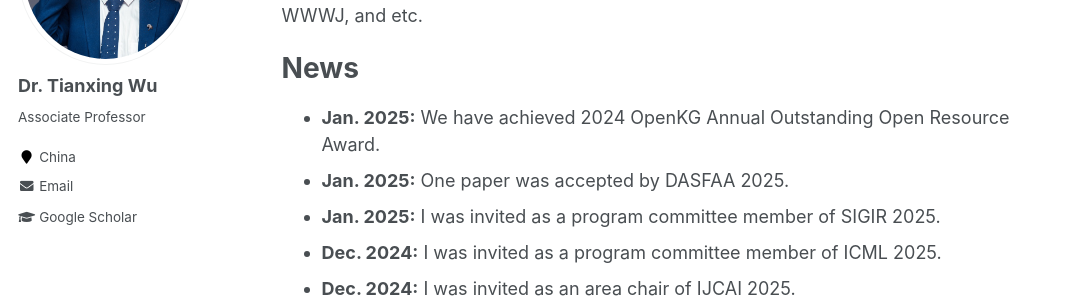
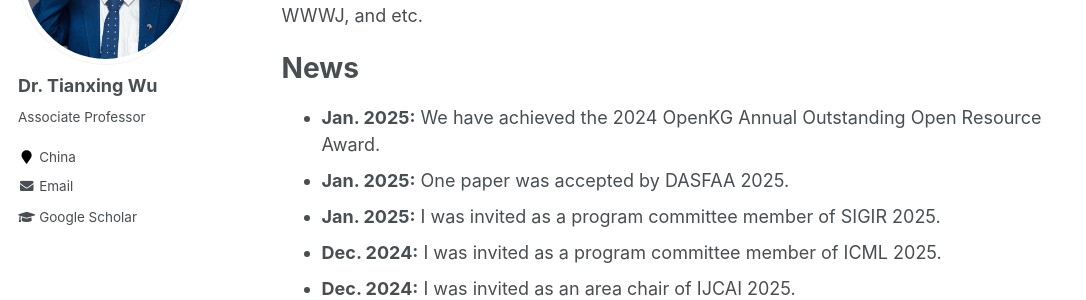
Before and after one commit to tianxing-wu/tianxing-wu.github.io, a Jekyll site: the page built from _pages/about.md, in a window 1280 px wide and 900 px high, scrolled down 380 px. Shown: the part 153-453 px from the top of the window, without its empty margins (0-1086 px from the left). Built offline with Jekyll 4.4.1, drawn with Linux system fonts in a browser that asks for light colours; comment, search, counter and statistics services are not loaded.

Commit message:
Update about.md

```diff
--- a/_pages/about.md
+++ b/_pages/about.md
@@ -19,7 +19,7 @@ In the above research areas, I have published over 60 papers in top-tier confere
 
 News
 ======
-* **Jan. 2025:** We have achieved 2024 OpenKG Annual Outstanding Open Resource Award.
+* **Jan. 2025:** We have achieved the 2024 OpenKG Annual Outstanding Open Resource Award.
 * **Jan. 2025:** One paper was accepted by DASFAA 2025.
 * **Jan. 2025:** I was invited as a program committee member of SIGIR 2025.
 * **Dec. 2024:** I was invited as a program committee member of ICML 2025.
```
